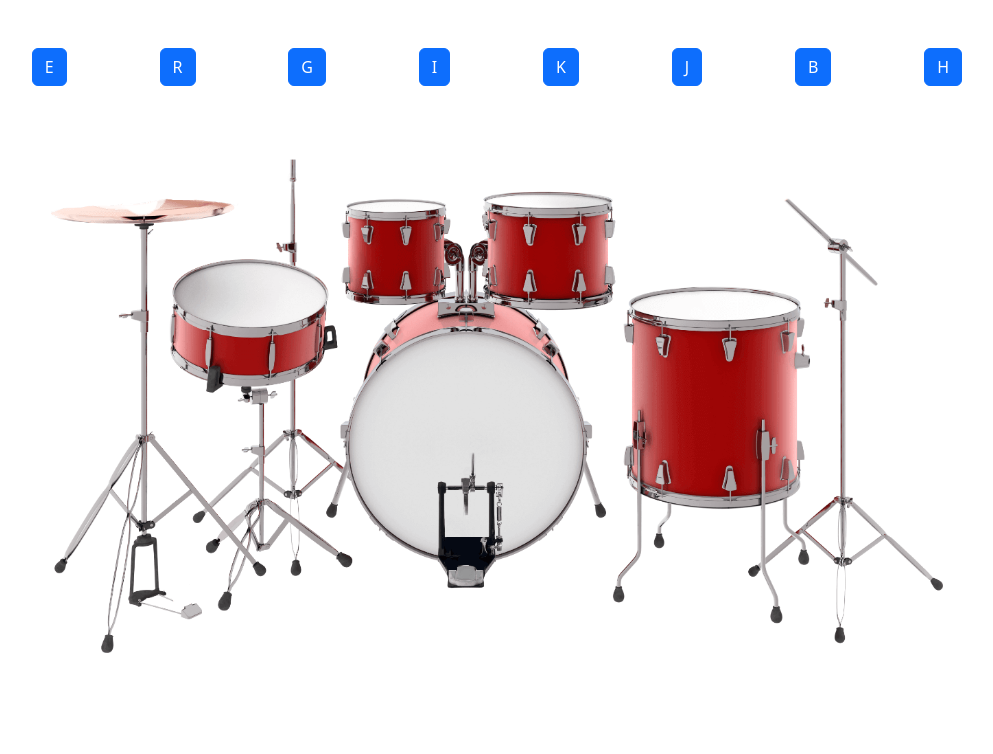
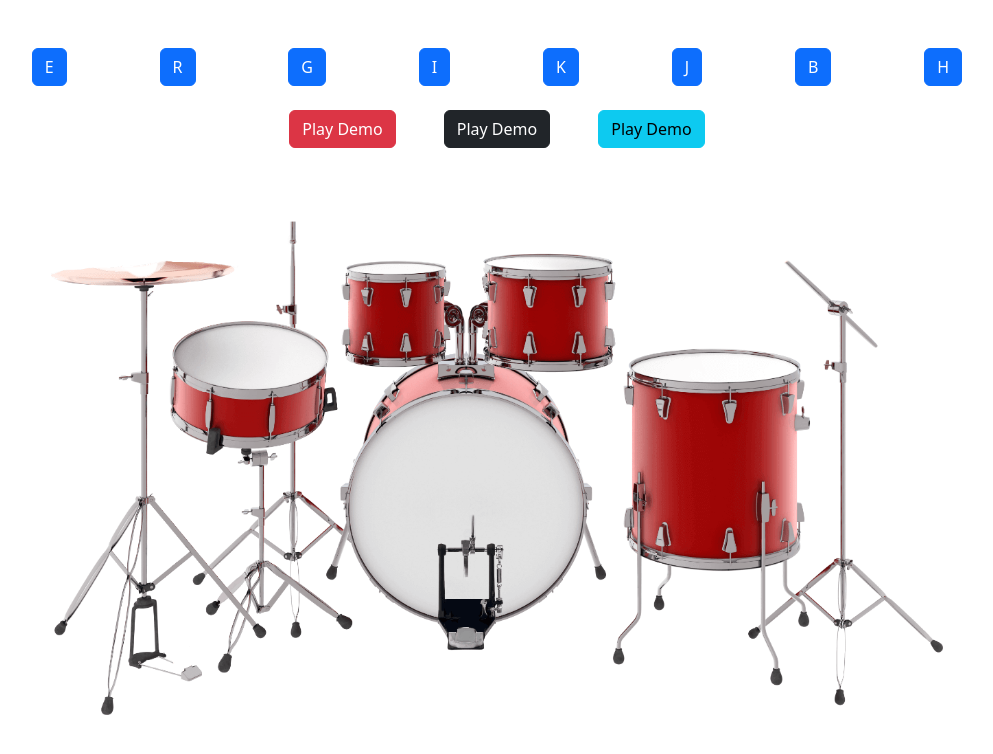
Before and after one commit to slsuyel/drum, a plain HTML site: page index.html in a window 1280 px wide. Shown: the whole page, without its empty margins (143-1136 px from the left). Drawn offline with nearby package versions, Linux system fonts and the light colour scheme.

Commit message:
demoa add

```diff
--- a/app.js
+++ b/app.js
@@ -1,3 +1,25 @@
+let audio1 = new Audio('ready-sound/beat-of-time-128705.mp3');
+let audio2 = new Audio('ready-sound/rock-funk-fusion-drum-beat-130bpm-100051.mp3');
+let audio3 = new Audio('ready-sound/synthpop-drum-solo-112bpm-by-prettysleepy-art-15456.mp3');
+
+function demo1() {
+    audio2.pause();
+    audio3.pause();
+      audio1.play();
+}
+
+function demo2() {
+    audio1.pause();
+    audio3.pause();
+      audio2.play();
+}
+
+function demo3() {
+    audio1.pause();
+    audio2.pause();
+    audio3.play();
+  }
+
 
 
   function playAudio(key, audioURL) {
--- a/index.html
+++ b/index.html
@@ -27,7 +27,15 @@
         <a name="" class="btn btn-primary" href="#" role="button">J</a>
         <a name="" class="btn btn-primary" href="#" role="button">B</a>
         <a name="" class="btn btn-primary" href="#" role="button">H</a>
+
     </div>
+    <div class="d-flex gap-5 justify-content-center mt-4">
+    <a onclick="demo1()" class="btn btn-danger" href="#" role="button">Play Demo </a>
+    <a  onclick="demo2()" class="btn btn-dark" href="#" role="button">Play Demo </a>
+    <a  onclick="demo3()" class="btn btn-info" href="#" role="button">Play Demo </a>
+
+    </div>
+
 <div class="text-center">
 <img src="img/drum-kit.eb6cdcf0.png" alt="" class="img-fluid" style="width: 80%;">
 
```
Also changed, not shown: 3 other files.
